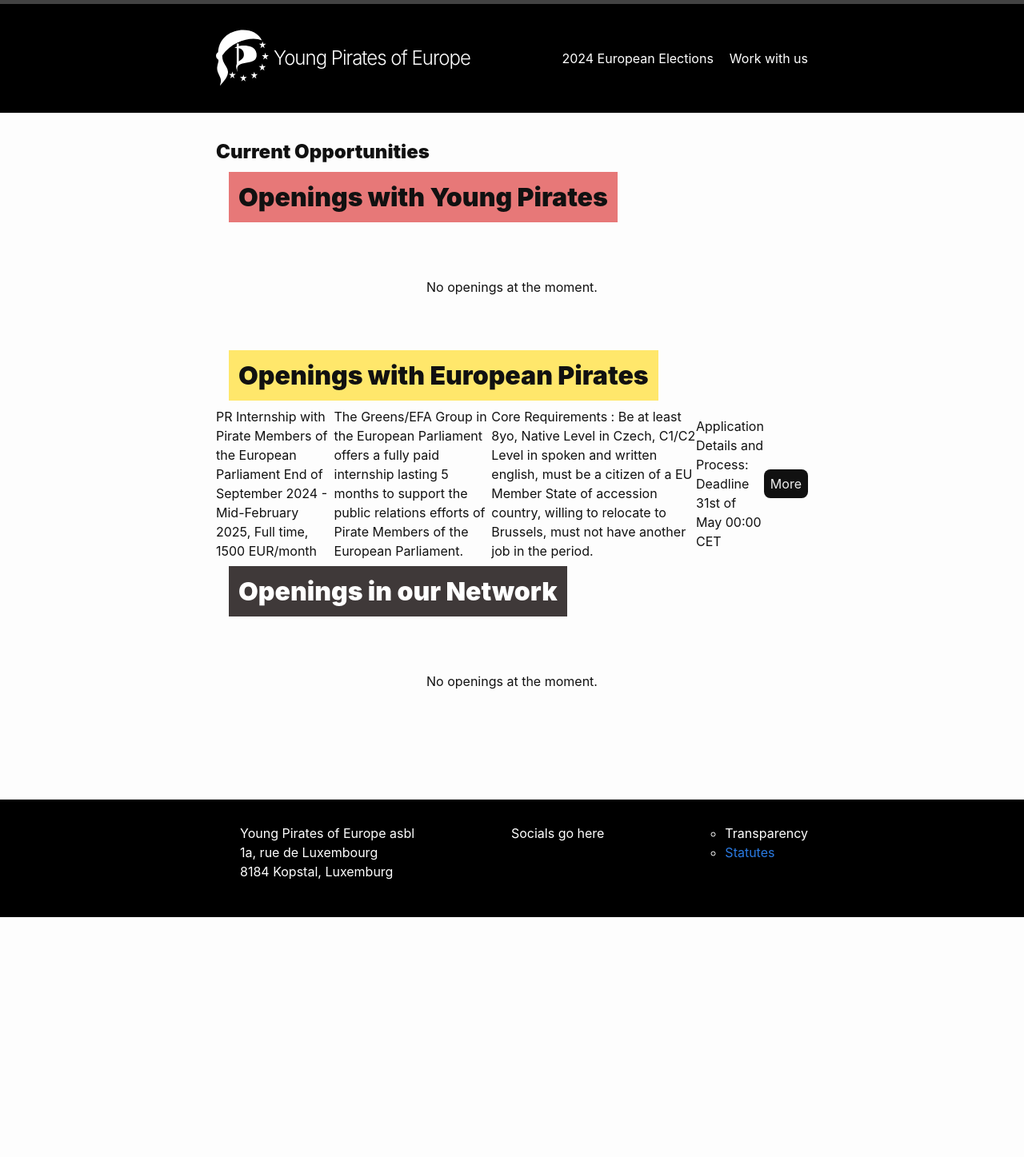
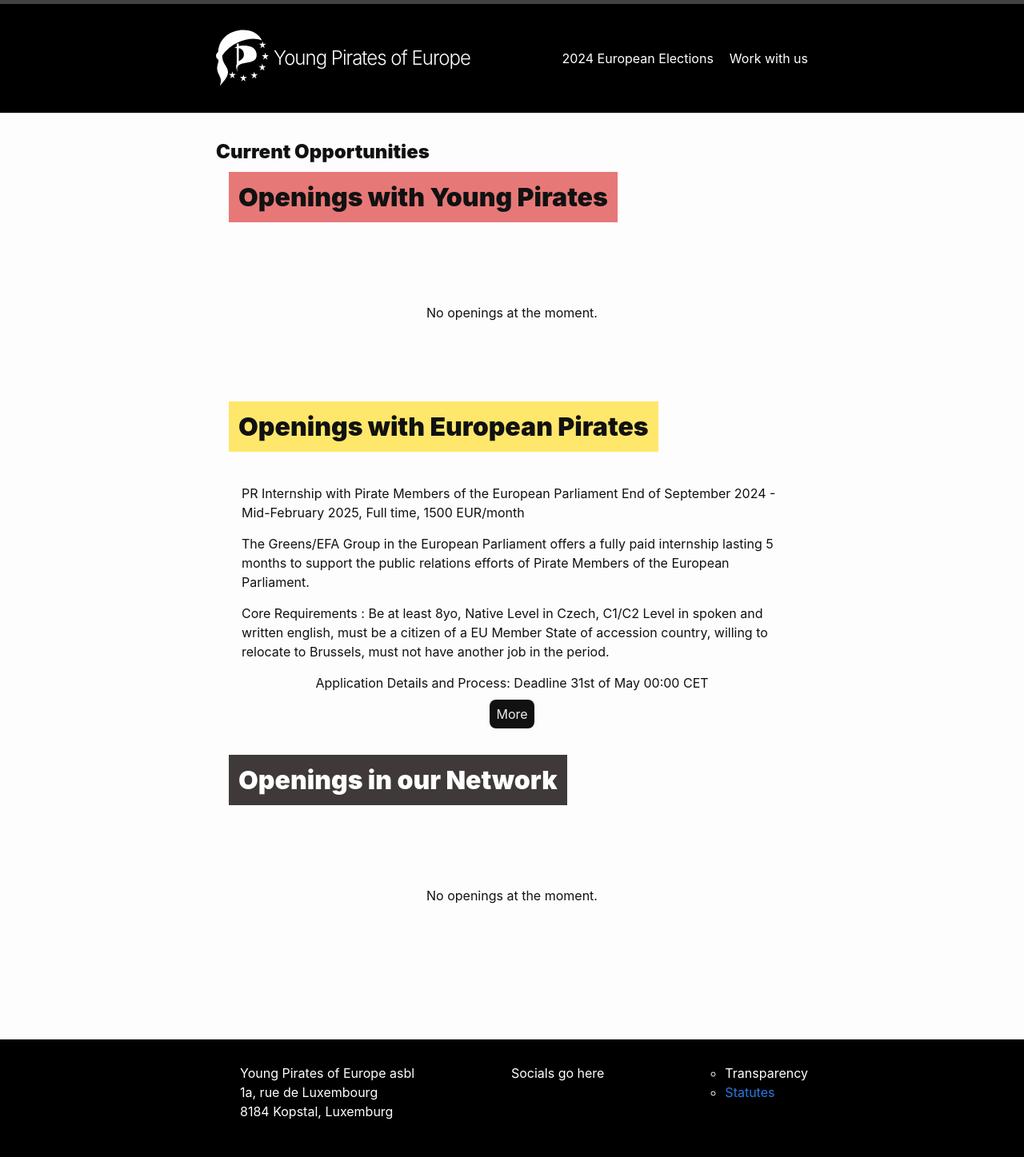
Before and after one commit to Fhavlonir/YPE-placeholder, a Jekyll site: the page built from workwithus.md, in a window 1280 px wide. Shown: the whole page at 80% size. Built offline with Jekyll 4.4.1, drawn with Linux system fonts in a browser that asks for light colours; our own code applies the rules of GitHub Pages for plain Markdown files; before the commit the page ends 1147 px from its top, so only the background shows below that.

Commit message:
CSS fix for "Work with us"-page

```diff
--- a/assets/main.scss
+++ b/assets/main.scss
@@ -41,6 +41,8 @@ h1 {
 .opening_container {
   min-height: 10rem;
   display:flex;
+  flex-direction:column;
   justify-content: center;
   align-items: center;
+  padding:2rem;
 }
```
